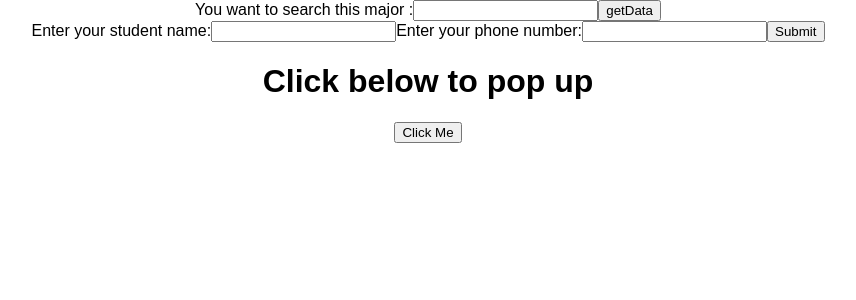
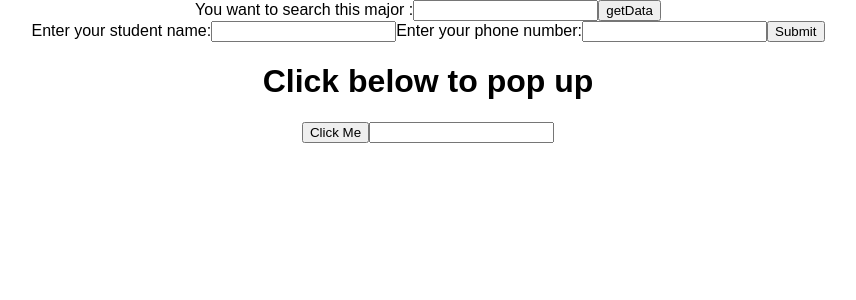
Before and after one commit to gxjxylhh/anzhinewstudents, a React (Create React App) app in the folder client/: page / in a window 1280 px wide. Shown: the top 300 px of the page, without its empty margins (212-1068 px from the left). Built offline with nearby package versions, Linux system fonts and the light colour scheme.

Commit message:
auto-complete textfield applied

```diff
--- a/client/src/App.js
+++ b/client/src/App.js
@@ -3,9 +3,8 @@ import Popup from "reactjs-popup";
 import Content from "./Content.js";
 import fetch from "node-fetch";
 import 'whatwg-fetch';
-
+import Autocomplete from "./Autocomplete.js";
 const axios = require('axios');
-
 
 class App extends Component {
     constructor(props) {
@@ -27,6 +26,7 @@ class App extends Component {
     //Used to find specific value according to users' input
     //Somehow ios cant send or retrieve info using fetch/axios
     fetchGetData = (event) => {
+
         event.preventDefault();
         console.log(event.target.majorname.value+" this is event major name");
         //work
@@ -35,16 +35,22 @@ class App extends Component {
             .then(res => res.json())
             .then(
                 (res) => {
-                    console.log(res + "_!!!@@!@!@");
                     //element can be obatined through res[0].elementname
                     //since res is represented as array there
-                    console.log(res.length);
+                    if(res.length == 0){
+                        console.log("no such data in database, check your input please");
+                    }else{
+                        console.log("course array length is"+res.length);
+
+                    }
                     for (var i = 0; i < res.length; i++) {
                         //dont wanna alert jump out too many times :D
                         //show courses
                         alert(res[i].course);// but this can be used for testing ~
                         console.log("courses are:" + res[i].course)
                     }
+
+                    console.log("doing frontend fetching");
                 },
                 // Note: it's important to handle errors here
                 (error) => {
@@ -85,7 +91,6 @@ class App extends Component {
         //event.preventDefault();
         //value: event.target.value
         this.setState({[event.target.name]: event.target.value});
-
     }
 
     /*
@@ -135,6 +140,9 @@ class App extends Component {
                 <Popup modal trigger={<button>Click Me</button>}>
                     {close => <Content close={close}/>}
                 </Popup>
+                <Autocomplete
+                    suggestions={['White', 'Black', 'Green', 'Blue', 'Yellow', 'Red']}
+                />
 
             </div>
 
@@ -149,5 +157,5 @@ class App extends Component {
 
 
 }
-
+// Top 100 films as rated by IMDb users. http://www.imdb.com/chart/top
 export default App
--- /dev/null
+++ b/client/src/Autocomplete.js
@@ -0,0 +1,125 @@
+import React, { Component } from "react";
+import PropTypes from "prop-types";
+
+export class Autocomplete extends Component {
+    static propTypes = {
+        suggestions: PropTypes.instanceOf(Array)
+    };
+    static defaultProperty = {
+        suggestions: []
+    };
+    constructor(props) {
+        super(props);
+        this.state = {
+            activeSuggestion: 0,
+            filteredSuggestions: [],
+            showSuggestions: false,
+            userInput: ""
+        };
+    }
+
+    onChange = e => {
+        const { suggestions } = this.props;
+        const userInput = e.currentTarget.value;
+
+        const filteredSuggestions = suggestions.filter(
+            suggestion =>
+                suggestion.toLowerCase().indexOf(userInput.toLowerCase()) > -1
+        );
+
+        this.setState({
+            activeSuggestion: 0,
+            filteredSuggestions,
+            showSuggestions: true,
+            userInput: e.currentTarget.value
+        });
+    };
+
+    onClick = e => {
+        this.setState({
+            activeSuggestion: 0,
+            filteredSuggestions: [],
+            showSuggestions: false,
+            userInput: e.currentTarget.innerText
+        });
+    };
+    onKeyDown = e => {
+        const { activeSuggestion, filteredSuggestions } = this.state;
+
+        if (e.keyCode === 13) {
+            this.setState({
+                activeSuggestion: 0,
+                showSuggestions: false,
+                userInput: filteredSuggestions[activeSuggestion]
+            });
+        } else if (e.keyCode === 38) {
+            if (activeSuggestion === 0) {
+                return;
+            }
+
+            this.setState({ activeSuggestion: activeSuggestion - 1 });
+        } else if (e.keyCode === 40) {
+            if (activeSuggestion - 1 === filteredSuggestions.length) {
+                return;
+            }
+
+            this.setState({ activeSuggestion: activeSuggestion + 1 });
+        }
+    };
+
+    render() {
+        const {
+            onChange,
+            onClick,
+            onKeyDown,
+            state: {
+                activeSuggestion,
+                filteredSuggestions,
+                showSuggestions,
+                userInput
+            }
+        } = this;
+        let suggestionsListComponent;
+        if (showSuggestions && userInput) {
+            if (filteredSuggestions.length) {
+                suggestionsListComponent = (
+                    <ul className="suggestions">
+                        {filteredSuggestions.map((suggestion, index) => {
+                            let className;
+
+                            if (index === activeSuggestion) {
+                                className = "";
+                            }
+
+                            return (
+                                <li key={suggestion} onClick={onClick}>
+                                    {suggestion}
+                                </li>
+                            );
+                        })}
+                    </ul>
+                );
+            } else {
+                suggestionsListComponent = (
+                    <div className="no-suggestions">
+                        <em>No such majors in database, please check your spelling</em>
+                    </div>
+                );
+            }
+        }
+
+        return (
+            <React.Fragment>
+                <input
+                    type="search"
+                    onChange={onChange}
+                    onKeyDown={onKeyDown}
+                    value={userInput}
+                />
+                {suggestionsListComponent}
+            </React.Fragment>
+        );
+    }
+}
+
+export default Autocomplete;
--- a/package.json
+++ b/package.json
@@ -14,6 +14,8 @@
   "author": "",
   "license": "ISC",
   "dependencies": {
+    "@material-ui/core": "^4.9.1",
+    "@material-ui/lab": "^4.0.0-alpha.41",
     "axios": "^0.19.2",
     "body-parser": "^1.19.0",
     "cors": "^2.8.5",
```
Also changed, not shown: 1 other file (tests, documents, lock files or other folders).
